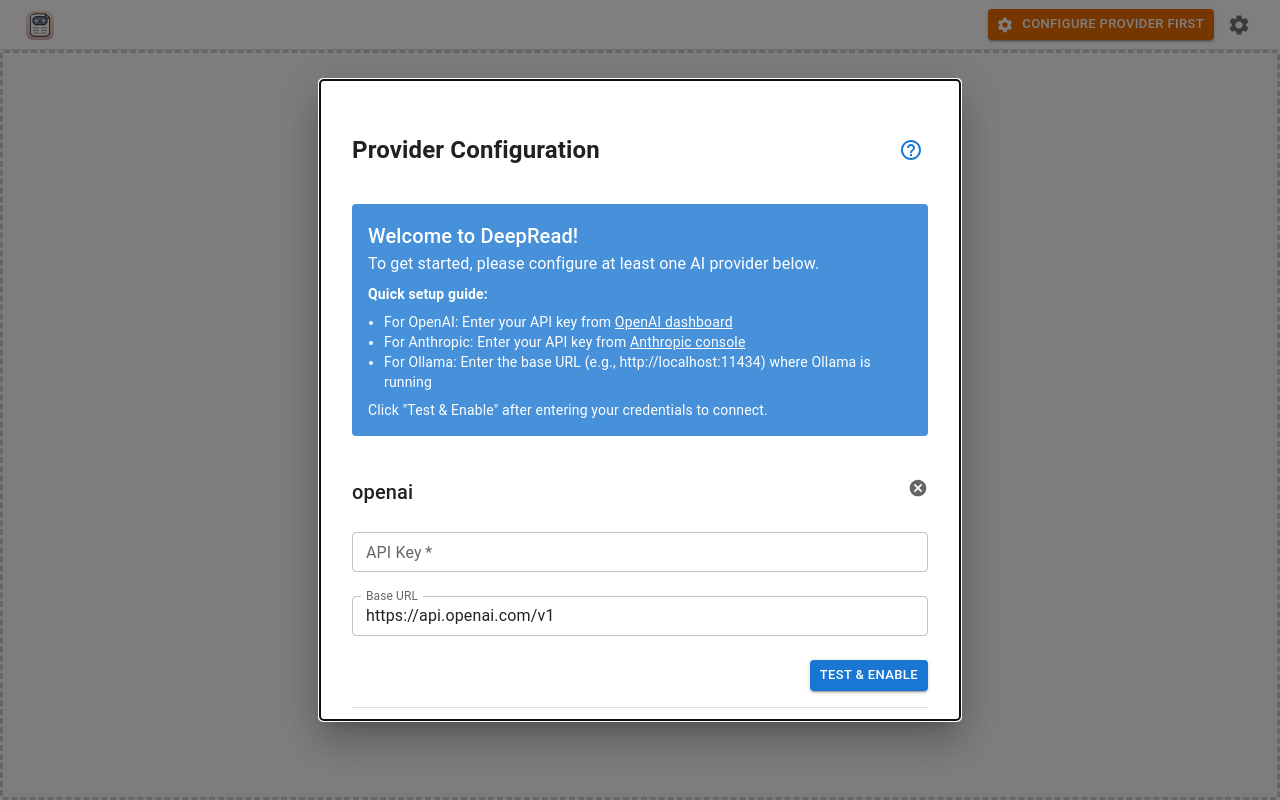
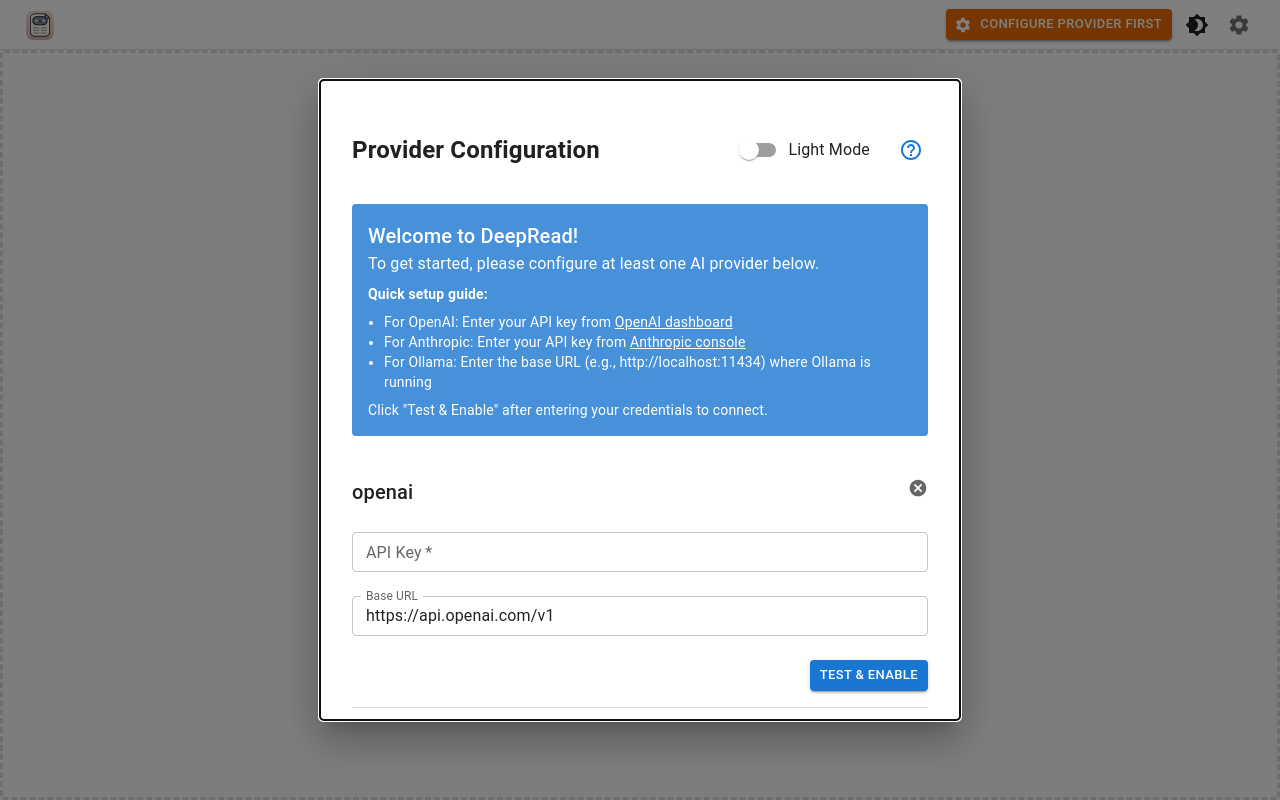
Before and after one commit to qnkhuat/deepread, a React (Vite) app in the folder frontend/: page / in a window 1280 px wide. Built offline with nearby package versions, Linux system fonts and the light colour scheme.

Commit message:
dark mode

```diff
--- a/frontend/src/App.jsx
+++ b/frontend/src/App.jsx
@@ -1,27 +1,35 @@
 import { ThemeProvider, createTheme } from '@mui/material/styles';
 import CssBaseline from '@mui/material/CssBaseline';
 import Box from '@mui/material/Box';
-import { SettingsProvider } from './contexts/SettingsContext';
+import { SettingsProvider, useSettings } from './contexts/SettingsContext';
 import TopBar from './components/TopBar';
 import Viewer from './pages/Viewer';
+import { useMemo } from 'react';
 
-// Create a theme instance
-const theme = createTheme({
+// Create a theme instance based on dark mode preference
+function AppContent() {
+  const { settings } = useSettings();
+
+  // Create a theme that respects the dark mode preference
+  const theme = useMemo(() => createTheme({
     palette: {
+      mode: settings.darkMode ? 'dark' : 'light',
       primary: {
         main: '#1976d2',
       },
       secondary: {
         main: '#dc004e',
       },
+      background: {
+        default: settings.darkMode ? '#121212' : '#fff',
+        paper: settings.darkMode ? '#1e1e1e' : '#fff',
       },
-});
+    },
+  }), [settings.darkMode]);
 
-function App() {
   return (
     <ThemeProvider theme={theme}>
       <CssBaseline />
-      <SettingsProvider>
       <Box sx={{ display: 'flex', flexDirection: 'column', minHeight: '100vh' }}>
         <TopBar />
         <Box
@@ -35,9 +43,16 @@
           <Viewer />
         </Box>
       </Box>
-      </SettingsProvider>
     </ThemeProvider>
   );
 }
 
+function App() {
+  return (
+    <SettingsProvider>
+      <AppContent />
+    </SettingsProvider>
+  );
+}
+
 export default App;
--- a/frontend/src/components/Chat.jsx
+++ b/frontend/src/components/Chat.jsx
@@ -1,19 +1,31 @@
 import ReactMarkdown from 'react-markdown';
-import {Box, Stack, TextField, Button, Paper, CircularProgress, Typography} from '@mui/material';
+import {Box, Stack, TextField, Button, Paper, CircularProgress, Typography, useTheme} from '@mui/material';
 import {useEffect, useRef, useState} from 'react';
 import * as providerUtils from '@/utils/providerUtils';
 import EditIcon from '@mui/icons-material/Edit';
 
+function Chat({messages, inputMessage, setInputMessage, handleSendMessage, suggestedPrompts = [], handleSuggestedPrompt, onEditMessage, sessionCost = 0}) {
+  const theme = useTheme();
+  const messageEndRef = useRef(null);
+  const messagesContainerRef = useRef(null);
+  const lastUserMessageRef = useRef(null);
+  const [editingIndex, setEditingIndex] = useState(null);
+  const [editedMessage, setEditedMessage] = useState('');
+  const [shouldScrollToLastUserMessage, setShouldScrollToLastUserMessage] = useState(false);
+
+  // Define styles with theme-aware colors
   const styles = {
     container: {
       display: 'flex',
       flexDirection: 'column',
-    height: '100%'
+      height: '100%',
+      bgcolor: theme.palette.mode === 'dark' ? 'grey.900' : 'background.default',
     },
     messagesContainer: {
       flexGrow: 1,
       overflow: 'auto',
-    p: 2
+      p: 2,
+      bgcolor: theme.palette.mode === 'dark' ? 'grey.900' : 'background.default',
     },
     message: {
       base: {
@@ -39,12 +51,15 @@
         ml: 0,
         mr: 'auto',
         alignSelf: 'flex-start',
-      bgcolor: 'background.paper',
+        bgcolor: theme.palette.mode === 'dark' ? 'grey.800' : 'background.paper',
         color: 'text.primary',
-      boxShadow: 'none',
+        boxShadow: theme.palette.mode === 'dark' ? '0 0 5px rgba(255,255,255,0.1)' : 'none',
+        border: `1px solid ${theme.palette.divider}`,
       },
       assistant_latest: {
-      height: 'calc(100vh - 250px)',
+        height: 'auto',
+        maxHeight: 'calc(100vh - 250px)',
+        overflowY: 'auto'
       }
     },
     editButton: {
@@ -86,7 +101,8 @@
     },
     suggestedPromptsContainer: {
       p: 2,
-    borderTop: '1px solid #e0e0e0'
+      borderTop: `1px solid ${theme.palette.divider}`,
+      bgcolor: theme.palette.mode === 'dark' ? 'grey.900' : 'background.default',
     },
     suggestedPromptsTitle: {
       mb: 1
@@ -98,14 +114,18 @@
     inputContainer: {
       p: 2,
       borderTop: 1,
-    borderColor: 'divider'
+      borderColor: 'divider',
+      bgcolor: theme.palette.mode === 'dark' ? 'grey.900' : 'background.default',
     },
     form: {
       display: 'flex',
       gap: 1
     },
     input: {
-    flex: 1
+      flex: 1,
+      '& .MuiOutlinedInput-root': {
+        bgcolor: theme.palette.mode === 'dark' ? 'grey.800' : 'background.paper',
+      }
     },
     costDisplay: {
       fontSize: '0.75rem',
@@ -114,14 +134,6 @@
       mt: 1
     }
   };
-
-function Chat({messages, inputMessage, setInputMessage, handleSendMessage, suggestedPrompts = [], handleSuggestedPrompt, onEditMessage, sessionCost = 0}) {
-  const messageEndRef = useRef(null);
-  const messagesContainerRef = useRef(null);
-  const lastUserMessageRef = useRef(null);
-  const [editingIndex, setEditingIndex] = useState(null);
-  const [editedMessage, setEditedMessage] = useState('');
-  const [shouldScrollToLastUserMessage, setShouldScrollToLastUserMessage] = useState(false);
 
   const isTyping = messages.some(message =>
     message.role === 'assistant' && message.isStreaming
@@ -180,7 +192,7 @@
             return (
               <Paper
                 key={index}
-                elevation={1}
+                elevation={message.role === 'user' ? 2 : 1}
                 ref={isLastUserMessage ? lastUserMessageRef : null}
                 sx={messageStyle}
               >
@@ -211,6 +223,7 @@
                       sx={{
                         '& .MuiOutlinedInput-root': {
                           color: message.role === 'user' ? 'primary.contrastText' : 'text.primary',
+                          bgcolor: theme.palette.mode === 'dark' && message.role !== 'user' ? 'grey.800' : 'transparent',
                         }
                       }}
                     />
@@ -259,7 +272,7 @@
       )}
 
       <Paper
-        elevation={2}
+        elevation={0}
         sx={styles.inputContainer}
       >
         <Box
--- a/frontend/src/components/TopBar.jsx
+++ b/frontend/src/components/TopBar.jsx
@@ -7,6 +7,8 @@
 import CheckCircleIcon from '@mui/icons-material/CheckCircle';
 import CancelIcon from '@mui/icons-material/Cancel';
 import HelpOutlineIcon from '@mui/icons-material/HelpOutline';
+import Brightness4Icon from '@mui/icons-material/Brightness4';
+import Brightness7Icon from '@mui/icons-material/Brightness7';
 import { useState, useEffect } from 'react';
 import * as api from '@/api';
 import * as providerUtils from '../utils/providerUtils';
@@ -239,6 +241,10 @@
     setSearchTerm(event.target.value);
   };
 
+  const handleDarkModeToggle = () => {
+    updateSetting('darkMode', !settings.darkMode);
+  };
+
   return (
     <Container maxWidth={false} sx={{ height: '50px', borderBottom: '1px solid #e0e0e0' }}>
       <Box sx={{
@@ -399,6 +405,16 @@
               </Box>
             )}
           </Menu>
+
+          <IconButton
+            onClick={handleDarkModeToggle}
+            size="small"
+            color="inherit"
+            title={settings.darkMode ? "Switch to Light Mode" : "Switch to Dark Mode"}
+          >
+            {settings.darkMode ? <Brightness7Icon /> : <Brightness4Icon />}
+          </IconButton>
+
           <IconButton
             onClick={handleOpenConfig}
             size="small"
@@ -433,6 +449,18 @@
         }}>
           <Box sx={{ display: 'flex', justifyContent: 'space-between', alignItems: 'center', mb: 2 }}>
             <h2>Provider Configuration</h2>
+            <Box sx={{ display: 'flex', alignItems: 'center', gap: 1 }}>
+              <FormControlLabel
+                control={
+                  <Switch
+                    checked={settings.darkMode}
+                    onChange={handleDarkModeToggle}
+                    name="darkMode"
+                    color="primary"
+                  />
+                }
+                label={settings.darkMode ? "Dark Mode" : "Light Mode"}
+              />
               <IconButton
                 onClick={() => setFaqOpen(true)}
                 size="small"
@@ -441,6 +469,7 @@
               >
                 <HelpOutlineIcon />
               </IconButton>
+            </Box>
           </Box>
           {!providerUtils.isAnyProviderEnabled(settings.providers) && (
             <Box sx={{ mb: 3, p: 2, bgcolor: 'primary.light', color: 'primary.contrastText', borderRadius: 1 }}>
--- a/frontend/src/contexts/SettingsContext.jsx
+++ b/frontend/src/contexts/SettingsContext.jsx
@@ -30,7 +30,8 @@
 // Define default settings
 const DEFAULT_SETTINGS = {
   current_model: null,
-  providers: PROVIDER_CONFIG
+  providers: PROVIDER_CONFIG,
+  darkMode: false // Add dark mode preference, default to light mode
 };
 
 // Helper function to initialize settings from localStorage
--- a/frontend/src/pages/Viewer.jsx
+++ b/frontend/src/pages/Viewer.jsx
@@ -1,4 +1,4 @@
-import {useState} from 'react';
+import {useState, useEffect} from 'react';
 import {useLocation, useNavigate} from 'react-router-dom';
 import {Document, Page, pdfjs} from 'react-pdf';
 import {
@@ -8,7 +8,8 @@
   Typography,
   Paper,
   Container,
-  Slider
+  Slider,
+  useTheme
 } from '@mui/material';
 import 'react-pdf/dist/esm/Page/AnnotationLayer.css';
 import 'react-pdf/dist/esm/Page/TextLayer.css';
@@ -50,6 +51,7 @@
 }
 
 function Viewer() {
+  const theme = useTheme();
   const [numPages, setNumPages] = useState(null);
   const [messages, setMessages] = useState([]);
   const [inputMessage, setInputMessage] = useState('');
@@ -320,15 +322,16 @@
         height: 'calc(100vh - 50px)',
         display: 'flex',
         alignItems: 'center',
-        justifyContent: 'center'
+        justifyContent: 'center',
+        bgcolor: theme.palette.mode === 'dark' ? 'grey.900' : 'background.default',
       }}
     >
       <Paper
         elevation={0}
         sx={{
-          border: '3px dashed #ccc',
+          border: `3px dashed ${theme.palette.divider}`,
           cursor: 'pointer',
-          bgcolor: 'grey.50',
+          bgcolor: theme.palette.mode === 'dark' ? 'grey.900' : 'grey.50',
           width: '100%',
           height: '100%',
           display: 'flex',
@@ -368,7 +371,7 @@
         display: 'flex',
         height: 'calc(100vh - 50px)',
         gap: '1px',
-        bgcolor: 'grey.100'
+        bgcolor: theme.palette.mode === 'dark' ? 'grey.900' : 'grey.100'
       }}>
         {/* PDF Viewer Column */}
         <Box sx={{
@@ -376,15 +379,17 @@
           height: '100%',
           overflow: 'hidden',
           display: 'flex',
-          flexDirection: 'column'
+          flexDirection: 'column',
+          bgcolor: theme.palette.mode === 'dark' ? 'grey.900' : 'background.default',
+          borderRight: 0
         }}>
           {/* Add PDF controls */}
           <Box sx={{
             p: 1,
             display: 'flex',
             alignItems: 'center',
-            bgcolor: 'white',
-            borderBottom: '1px solid #e0e0e0'
+            bgcolor: theme.palette.mode === 'dark' ? 'grey.900' : 'background.default',
+            borderBottom: `1px solid ${theme.palette.divider}`
           }}>
             <Typography variant="body2" sx={{mr: 2}}>Zoom:</Typography>
             <Slider
@@ -401,12 +406,15 @@
             onMouseUp={handleTextSelection}
             onDrop={handleDrop}
             onDragOver={handleDragOver}
+            elevation={0}
             sx={{
               height: '100%',
               overflow: 'auto',
-              p: 2,
+              p: theme.palette.mode === 'dark' ? 3 : 2,
               position: 'relative',
-              flexGrow: 1
+              flexGrow: 1,
+              bgcolor: theme.palette.mode === 'dark' ? 'grey.900 !important' : 'background.default !important',
+              borderRadius: 0
             }}
           >
             {selection.visible && (
@@ -424,7 +432,14 @@
                 Add to chat
               </Button>
             )}
-            <Stack spacing={2} alignItems="center" sx={{minWidth: 'fit-content'}}>
+            <Stack spacing={2} alignItems="center" sx={{
+              minWidth: 'fit-content',
+              '& .react-pdf__Document': {
+                padding: 0,
+                backgroundColor: 'transparent',
+                borderRadius: 0
+              }
+            }}>
               <Document
                 file={pdfUrl}
                 onLoadSuccess={onDocumentLoadSuccess}
@@ -448,15 +463,19 @@
         <Box sx={{
           flex: '1 1 30%',
           height: '100%',
-          overflow: 'hidden'
+          overflow: 'hidden',
+          bgcolor: theme.palette.mode === 'dark' ? 'grey.900' : 'background.default',
+          borderLeft: `1px solid ${theme.palette.divider}`
         }}>
           <Paper
-            elevation={1}
+            elevation={0}
             sx={{
               height: '100%',
               display: 'flex',
               flexDirection: 'column',
-              overflow: 'hidden'
+              overflow: 'hidden',
+              bgcolor: 'transparent',
+              borderRadius: 0
             }}
           >
             <Chat
@@ -480,18 +499,67 @@
   );
 }
 
-// Keep only the PDF page styles
-const pageStyles = `
-  .pdf-page {
-    border: 1px solid #ccc;
-    box-shadow: 0 0 10px rgba(0,0,0,.2);
-    margin-bottom: 20px;
-  }
-`;
+// Create dynamic PDF page styles based on theme
+function createPageStyles(isDarkMode) {
+  return `
+    .pdf-page {
+      border: ${isDarkMode ? 'none' : '1px solid #ccc'};
+      box-shadow: ${isDarkMode ? '0 0 15px rgba(0,0,0,.8)' : '0 0 10px rgba(0,0,0,.2)'};
+      margin-bottom: 20px;
+      background-color: #fff;
+    }
 
-// Add a style tag to the component
-const styleTag = document.createElement('style');
-styleTag.textContent = pageStyles;
-document.head.appendChild(styleTag);
+    /* Improve text layer visibility */
+    .pdf-page .textLayer {
+      opacity: 0.2;
+      color: #000;
+      mix-blend-mode: darken;
+    }
 
-export default Viewer;
+    /* Keep annotation layer normal */
+    .pdf-page .annotationLayer {
+      filter: none;
+    }
+
+    /* Keep PDF colors normal for better readability */
+    .pdf-page canvas {
+      filter: none;
+    }
+  `;
+}
+
+// Add a style tag to the component that updates with theme changes
+function PdfStyles() {
+  const theme = useTheme();
+  const isDarkMode = theme.palette.mode === 'dark';
+
+  useEffect(() => {
+    const styleTag = document.getElementById('pdf-styles') || document.createElement('style');
+    styleTag.id = 'pdf-styles';
+    styleTag.textContent = createPageStyles(isDarkMode);
+
+    if (!document.getElementById('pdf-styles')) {
+      document.head.appendChild(styleTag);
+    }
+
+    return () => {
+      if (document.getElementById('pdf-styles')) {
+        document.head.removeChild(styleTag);
+      }
+    };
+  }, [isDarkMode]);
+
+  return null;
+}
+
+// Wrap the Viewer component to include the dynamic styles
+function ViewerWithStyles() {
+  return (
+    <>
+      <PdfStyles />
+      <Viewer />
+    </>
+  );
+}
+
+export default ViewerWithStyles;
```
Lines whose indentation alone changed are shown as unchanged.
